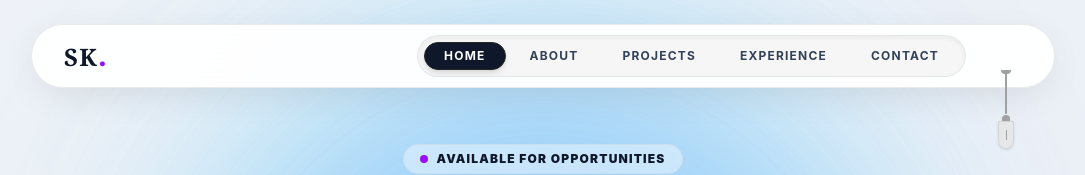
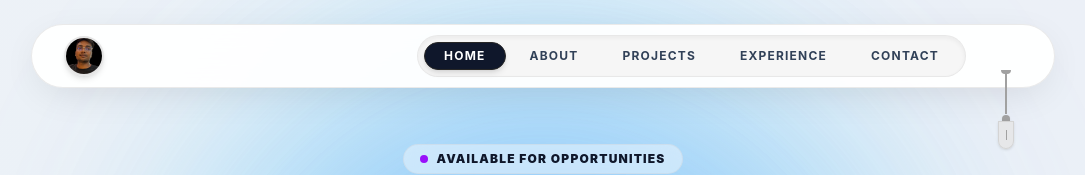
Before and after one commit to suraj8521-saw/Portfolio, a React app: page / in a window 1280 px wide. Shown: the top 175 px of the page, without its empty margins (97-1182 px from the left). Built offline with nearby package versions, Linux system fonts and the light colour scheme; the HTML template or start-up script is replaced by a standard one.

Commit message:
nav updated

```diff
--- a/src/components/Navbar.jsx
+++ b/src/components/Navbar.jsx
@@ -52,13 +52,19 @@ export default function Navbar({ activeSection, setActiveSection }) {
       <div className="w-full h-full px-5 md:px-8 flex items-center justify-between relative">
 
         <motion.div
-          initial={{ opacity: 0, x: -20 }}
-          animate={{ opacity: 1, x: 0 }}
-          onClick={() => handleNavigation('home')}
-          className="text-2xl font-serif font-black tracking-wider text-slate-900 dark:text-white cursor-pointer select-none flex items-baseline"
-        >
-          SK<span className="text-purple-600 dark:text-sky-400 text-3xl leading-none">.</span>
-        </motion.div>
+  initial={{ opacity: 0, x: -20 }}
+  animate={{ opacity: 1, x: 0 }}
+  onClick={() => handleNavigation('home')}
+  className="cursor-pointer select-none flex items-center"
+>
+  <div className="w-10 h-10 rounded-full overflow-hidden border-2 border-neutral-200 dark:border-neutral-700 shadow-md">
+    <img
+      src="/surajprofile.jpg"
+      alt="Suraj Kumar Saw"
+      className="w-full h-full object-cover"
+    />
+  </div>
+</motion.div>
 
         <div className="hidden md:flex items-center gap-4 lg:gap-6">
           <div className="flex items-center gap-1 bg-neutral-100/90 dark:bg-neutral-900/80 p-1.5 rounded-full border border-neutral-200/80 dark:border-neutral-800/80 shadow-inner">
```
